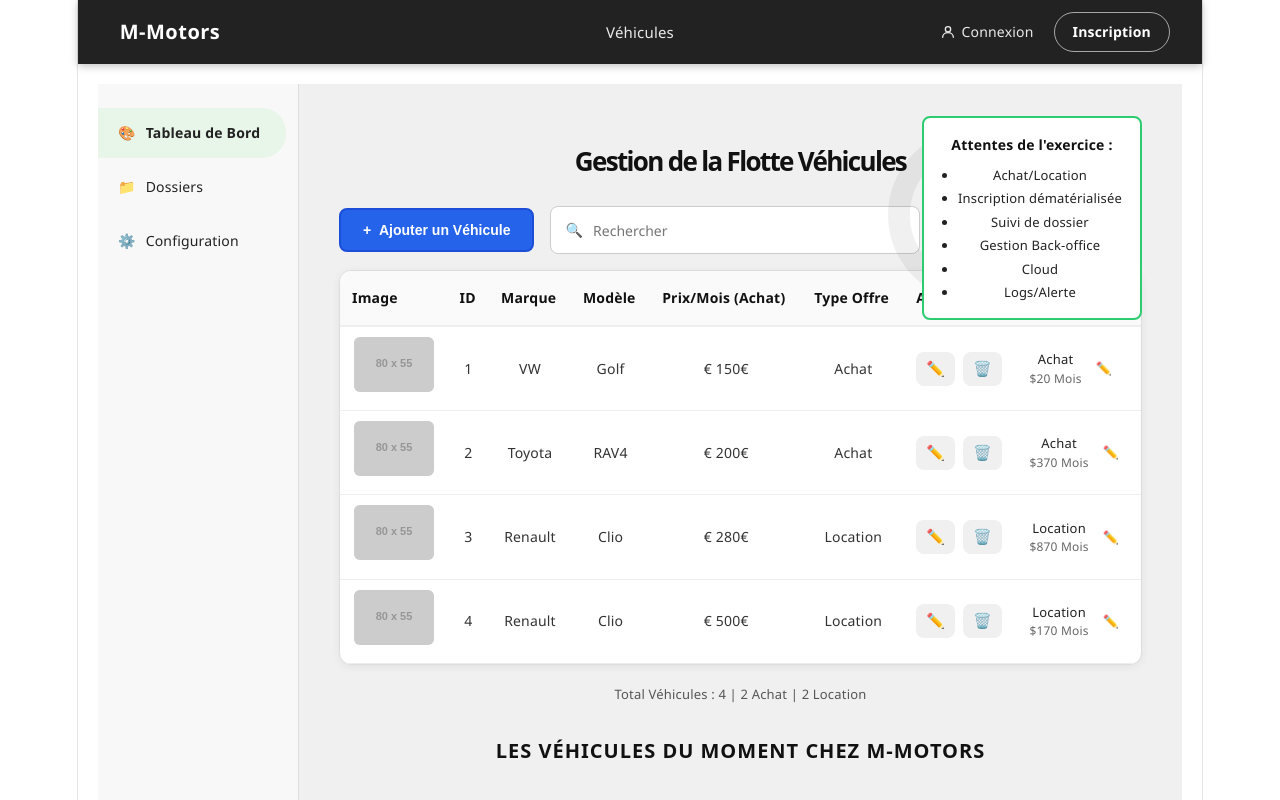
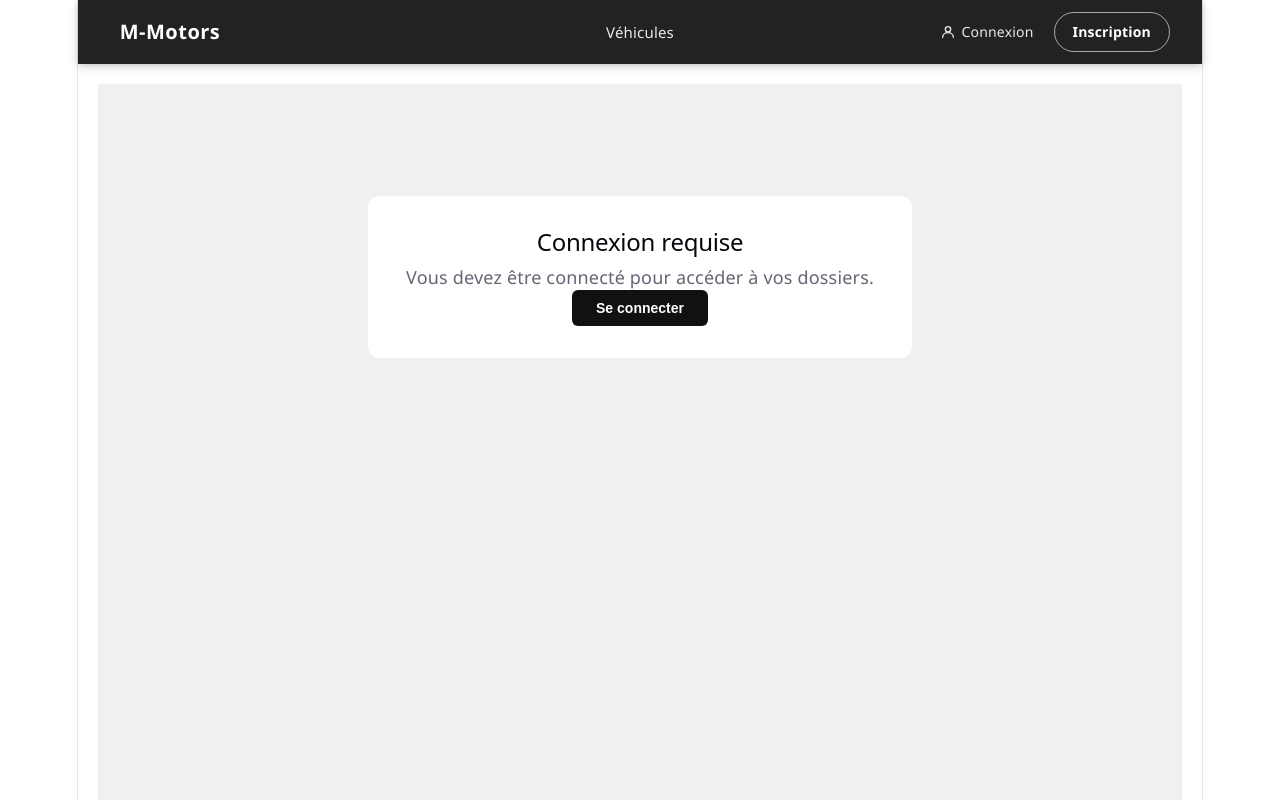
Before and after one commit to melissatefit-e4inf/mmotors, a React app in the folder frontend/: page /dossiers in a window 1280 px wide. Shown: the top 800 px of the page. Built offline with nearby package versions, Linux system fonts and the light colour scheme; no server answers; the HTML template or start-up script is replaced by a standard one.

Commit message:
feat: page suivi dossiers client

```diff
--- a/frontend/src/pages/Dossiers.jsx
+++ b/frontend/src/pages/Dossiers.jsx
@@ -1,546 +1,145 @@
 import { useState, useEffect } from "react";
-import { Link, useNavigate } from "react-router-dom";
 import API from "../api/client";
+import { useNavigate } from "react-router-dom";
 
-const CAR_PLACEHOLDER = (label) =>
-  `https://via.placeholder.com/80x55/ddd/888?text=${encodeURIComponent(label)}`;
+const statusConfig = {
+  pending:   { label: "En attente",  color: "#D97706", bg: "#FFF7ED" },
+  validated: { label: "Validé",      color: "#16A34A", bg: "#F0FDF4" },
+  refused:   { label: "Refusé",      color: "#DC2626", bg: "#FEF2F2" },
+};
 
-const MOCK_VEHICLES = [
-  { id: 1, brand: "VW",      model: "Golf",  price: 150, vehicle_type: "sale",   rental_price: 20,  mileage: 18000 },
-  { id: 2, brand: "Toyota",  model: "RAV4",  price: 200, vehicle_type: "sale",   rental_price: 370, mileage: 8000  },
-  { id: 3, brand: "Renault", model: "Clio",  price: 280, vehicle_type: "rental", rental_price: 870, mileage: 3000  },
-  { id: 4, brand: "Renault", model: "Clio",  price: 500, vehicle_type: "rental", rental_price: 170, mileage: 5000  },
-];
+const typeLabel = {
+  purchase: "Achat",
+  rental:   "Location longue durée",
+};
 
-/* ─── Sidebar ─── */
-function Sidebar({ active }) {
-  const items = [
-    { label: "Tableau de Bord", icon: "🎨", href: "/admin" },
-    { label: "Dossiers",        icon: "📁", href: "/dossiers" },
-    { label: "Configuration",   icon: "⚙️",  href: "/config" },
-  ];
-  return (
-    <aside style={styles.sidebar}>
-      {items.map(({ label, icon, href }) => (
-        <Link
-          key={label}
-          to={href}
-          style={{
-            ...styles.sidebarItem,
-            background: active === label ? "#e8f5e9" : "transparent",
-            fontWeight: active === label ? "700" : "500",
-          }}
-        >
-          <span style={{ marginRight: "10px" }}>{icon}</span>
-          {label}
-        </Link>
-      ))}
-    </aside>
-  );
-}
-
-/* ─── Main component ─── */
 export default function Dossiers() {
-  const [vehicles, setVehicles] = useState([]);
-  const [search, setSearch] = useState("");
-  const [editingId, setEditingId] = useState(null);
-  const [editForm, setEditForm] = useState({});
+  const [dossiers, setDossiers] = useState([]);
+  const [loading, setLoading]   = useState(true);
+  const [error, setError]       = useState("");
   const navigate = useNavigate();
+  const token = localStorage.getItem("token");
 
   useEffect(() => {
-    API.get("/vehicles/")
-      .then((res) => setVehicles(res.data))
-      .catch(() => setVehicles(MOCK_VEHICLES));
+    if (!token) return;
+    API.get("/dossiers/")
+      .then((res) => setDossiers(res.data))
+      .catch(() => setError("Impossible de charger vos dossiers."))
+      .finally(() => setLoading(false));
   }, []);
 
-  const filtered = vehicles.filter((v) => {
-    const q = search.toLowerCase();
+  if (!token) {
     return (
-      !q ||
-      v.brand?.toLowerCase().includes(q) ||
-      v.model?.toLowerCase().includes(q)
+      <div style={styles.page}>
+        <div style={styles.card}>
+          <h2>Connexion requise</h2>
+          <p>Vous devez être connecté pour accéder à vos dossiers.</p>
+          <button style={styles.btnPrimary} onClick={() => navigate("/login")}>
+            Se connecter
+          </button>
+        </div>
+      </div>
     );
-  });
-
-  const totalSale   = vehicles.filter((v) => v.vehicle_type === "sale").length;
-  const totalRental = vehicles.filter((v) => v.vehicle_type === "rental").length;
-
-  const handleDelete = (id) => {
-    if (!window.confirm("Supprimer ce véhicule ?")) return;
-    API.delete(`/vehicles/${id}/`)
-      .catch(() => {})
-      .finally(() => setVehicles((prev) => prev.filter((v) => v.id !== id)));
-  };
-
-  const startEdit = (v) => {
-    setEditingId(v.id);
-    setEditForm({ ...v });
-  };
-
-  const saveEdit = () => {
-    API.put(`/vehicles/${editingId}/`, editForm)
-      .catch(() => {})
-      .finally(() => {
-        setVehicles((prev) =>
-          prev.map((v) => (v.id === editingId ? { ...editForm } : v))
-        );
-        setEditingId(null);
-      });
-  };
+  }
 
   return (
-    <div style={styles.layout}>
-      <Sidebar active="Tableau de Bord" />
+    <div style={styles.page}>
+      <div style={styles.header}>
+        <h2 style={styles.title}>Mes dossiers</h2>
+        <button style={styles.btnSecondary} onClick={() => navigate("/vehicles")}>
+          Nouveau dossier
+        </button>
+      </div>
 
-      <main style={styles.main}>
-        {/* Title + decor */}
-        <div style={styles.titleRow}>
-          <h1 style={styles.title}>Gestion de la Flotte Véhicules</h1>
-          <div style={styles.decorCircle} />
+      {loading && <p style={styles.info}>Chargement…</p>}
+      {error   && <p style={styles.error}>{error}</p>}
+
+      {!loading && dossiers.length === 0 && (
+        <div style={styles.empty}>
+          <p style={{ color: "#64748B", marginBottom: "16px" }}>
+            Vous n'avez pas encore de dossier.
+          </p>
+          <button style={styles.btnPrimary} onClick={() => navigate("/vehicles")}>
+            Parcourir le catalogue
+          </button>
         </div>
+      )}
 
-        {/* Info panel */}
-        <div style={styles.infoPanel}>
-          <p style={styles.infoPanelTitle}>Attentes de l'exercice :</p>
-          <ul style={styles.infoPanelList}>
-            {[
-              "Achat/Location",
-              "Inscription dématérialisée",
-              "Suivi de dossier",
-              "Gestion Back-office",
-              "Cloud",
-              "Logs/Alerte",
-            ].map((item) => (
-              <li key={item}>{item}</li>
-            ))}
-          </ul>
-        </div>
+      <div style={styles.list}>
+        {dossiers.map((d) => {
+          const status = statusConfig[d.status] || statusConfig.pending;
+          return (
+            <div key={d.id} style={styles.dossierCard}>
+              <div style={styles.dossierTop}>
+                <div>
+                  <div style={styles.dossierTitle}>
+                    Dossier #{d.id} — {typeLabel[d.dossier_type] || d.dossier_type}
+                  </div>
+                  <div style={styles.dossierMeta}>
+                    Véhicule #{d.vehicle_id}
+                  </div>
+                  {d.notes && (
+                    <div style={styles.dossierNotes}>"{d.notes}"</div>
+                  )}
+                </div>
+                <div style={{
+                  ...styles.statusBadge,
+                  color: status.color,
+                  background: status.bg,
+                }}>
+                  {status.label}
+                </div>
+              </div>
 
-        {/* Toolbar */}
-        <div style={styles.toolbar}>
-          <button
-            style={styles.addBtn}
-            onClick={() => navigate("/vehicles/new")}
-          >
-            + &nbsp;Ajouter un Véhicule
-          </button>
-          <div style={styles.searchBox}>
-            <span style={styles.searchIcon}>🔍</span>
-            <input
-              placeholder="Rechercher"
-              value={search}
-              onChange={(e) => setSearch(e.target.value)}
-              style={styles.searchInput}
-            />
-          </div>
-        </div>
-
-        {/* Table */}
-        <div style={styles.tableWrapper}>
-          <table style={styles.table}>
-            <thead>
-              <tr>
-                {["Image","ID","Marque","Modèle","Prix/Mois (Achat)","Type Offre","Action","Statut Offre"].map(
-                  (h) => (
-                    <th key={h} style={styles.th}>
-                      {h}
-                    </th>
-                  )
-                )}
-              </tr>
-            </thead>
-            <tbody>
-              {filtered.map((v) => (
-                <tr key={v.id} style={styles.tr}>
-                  {/* Image */}
-                  <td style={styles.td}>
-                    <img
-                      src={v.image || CAR_PLACEHOLDER(`${v.brand}`)}
-                      alt={v.model}
-                      style={styles.carImg}
-                      onError={(e) => {
-                        e.target.src = CAR_PLACEHOLDER(v.brand);
-                      }}
-                    />
-                  </td>
-
-                  {/* ID */}
-                  <td style={styles.td}>{v.id}</td>
-
-                  {/* Marque */}
-                  <td style={styles.td}>
-                    {editingId === v.id ? (
-                      <input
-                        value={editForm.brand}
-                        onChange={(e) =>
-                          setEditForm((p) => ({ ...p, brand: e.target.value }))
-                        }
-                        style={styles.editInput}
-                      />
-                    ) : (
-                      v.brand
-                    )}
-                  </td>
-
-                  {/* Modèle */}
-                  <td style={styles.td}>
-                    {editingId === v.id ? (
-                      <input
-                        value={editForm.model}
-                        onChange={(e) =>
-                          setEditForm((p) => ({ ...p, model: e.target.value }))
-                        }
-                        style={styles.editInput}
-                      />
-                    ) : (
-                      v.model
-                    )}
-                  </td>
-
-                  {/* Prix */}
-                  <td style={styles.td}>
-                    {editingId === v.id ? (
-                      <input
-                        type="number"
-                        value={editForm.price}
-                        onChange={(e) =>
-                          setEditForm((p) => ({ ...p, price: e.target.value }))
-                        }
-                        style={{ ...styles.editInput, width: "80px" }}
-                      />
-                    ) : (
-                      `€ ${v.price}€`
-                    )}
-                  </td>
-
-                  {/* Type offre */}
-                  <td style={styles.td}>
-                    {v.vehicle_type === "sale" ? "Achat" : "Location"}
-                  </td>
-
-                  {/* Actions */}
-                  <td style={styles.td}>
-                    <div style={{ display: "flex", gap: "8px" }}>
-                      {editingId === v.id ? (
-                        <>
-                          <button style={styles.saveBtn} onClick={saveEdit}>
-                            ✓
-                          </button>
-                          <button
-                            style={styles.cancelBtn}
-                            onClick={() => setEditingId(null)}
-                          >
-                            ✕
-                          </button>
-                        </>
-                      ) : (
-                        <>
-                          <button
-                            style={styles.iconBtn}
-                            onClick={() => startEdit(v)}
-                            title="Modifier"
-                          >
-                            ✏️
-                          </button>
-                          <button
-                            style={styles.iconBtnDanger}
-                            onClick={() => handleDelete(v.id)}
-                            title="Supprimer"
-                          >
-                            🗑️
-                          </button>
-                        </>
-                      )}
+              <div style={styles.timeline}>
+                {["pending", "validated"].map((step, i) => {
+                  const steps = ["pending", "validated", "refused"];
+                  const currentIdx = steps.indexOf(d.status);
+                  const active = i <= (d.status === "refused" ? 0 : currentIdx);
+                  return (
+                    <div key={step} style={styles.timelineStep}>
+                      <div style={{
+                        ...styles.timelineDot,
+                        background: active ? "#1D4ED8" : "#E2E8F0",
+                      }} />
+                      <div style={{
+                        ...styles.timelineLabel,
+                        color: active ? "#1D4ED8" : "#94A3B8",
+                        fontWeight: active ? "600" : "400",
+                      }}>
+                        {step === "pending" ? "Déposé" : "Traité"}
+                      </div>
                     </div>
-                  </td>
-
-                  {/* Statut offre */}
-                  <td style={styles.td}>
-                    <div style={styles.statutCell}>
-                      <span style={styles.statutText}>
-                        {v.vehicle_type === "sale" ? "Achat" : "Location"}
-                        <br />
-                        <span style={styles.statutSub}>
-                          {v.rental_price
-                            ? `$${v.rental_price} Mois`
-                            : "—"}
-                        </span>
-                      </span>
-                      <button style={styles.statutEdit}>✏️</button>
-                    </div>
-                  </td>
-                </tr>
-              ))}
-            </tbody>
-          </table>
-        </div>
-
-        {/* Footer count */}
-        <p style={styles.footerCount}>
-          Total Véhicules : {vehicles.length} | {totalSale} Achat |{" "}
-          {totalRental} Location
-        </p>
-
-        {/* Featured section */}
-        <h2 style={styles.featuredTitle}>
-          LES VÉHICULES DU MOMENT CHEZ M-MOTORS
-        </h2>
-      </main>
+                  );
+                })}
+              </div>
+            </div>
+          );
+        })}
+      </div>
     </div>
   );
 }
 
-/* ─────────────────── Styles ─────────────────── */
 const styles = {
-  layout: {
-    display: "flex",
-    minHeight: "100vh",
-    backgroundColor: "#f0f0f0",
-    fontFamily: "'Segoe UI', Helvetica, Arial, sans-serif",
-  },
-
-  /* Sidebar */
-  sidebar: {
-    width: "200px",
-    flexShrink: 0,
-    backgroundColor: "#f8f8f8",
-    borderRight: "1px solid #ddd",
-    padding: "24px 0",
-    display: "flex",
-    flexDirection: "column",
-    gap: "4px",
-  },
-  sidebarItem: {
-    display: "flex",
-    alignItems: "center",
-    padding: "12px 20px",
-    color: "#222",
-    textDecoration: "none",
-    fontSize: "14px",
-    borderRadius: "0 24px 24px 0",
-    marginRight: "12px",
-    transition: "background 0.15s",
-  },
-
-  /* Main */
-  main: {
-    flex: 1,
-    padding: "32px 40px",
-    position: "relative",
-  },
-
-  titleRow: {
-    position: "relative",
-    marginBottom: "16px",
-  },
-  title: {
-    fontSize: "26px",
-    fontWeight: "800",
-    color: "#111",
-    textAlign: "center",
-  },
-  decorCircle: {
-    position: "absolute",
-    top: "-20px",
-    right: "80px",
-    width: "130px",
-    height: "130px",
-    borderRadius: "50%",
-    border: "22px solid rgba(0,0,0,0.06)",
-    pointerEvents: "none",
-  },
-
-  /* Info panel */
-  infoPanel: {
-    position: "absolute",
-    top: "32px",
-    right: "40px",
-    border: "2px solid #2ecc71",
-    borderRadius: "8px",
-    padding: "14px 18px",
-    backgroundColor: "#fff",
-    maxWidth: "240px",
-    zIndex: 10,
-  },
-  infoPanelTitle: {
-    fontWeight: "800",
-    fontSize: "14px",
-    marginBottom: "6px",
-    color: "#111",
-  },
-  infoPanelList: {
-    margin: 0,
-    paddingLeft: "16px",
-    fontSize: "13px",
-    color: "#222",
-    lineHeight: "1.8",
-  },
-
-  /* Toolbar */
-  toolbar: {
-    display: "flex",
-    alignItems: "center",
-    gap: "16px",
-    marginBottom: "16px",
-    marginTop: "8px",
-  },
-  addBtn: {
-    padding: "12px 22px",
-    background: "#2563EB",
-    color: "#fff",
-    border: "2px solid #1d4ed8",
-    borderRadius: "8px",
-    fontWeight: "700",
-    fontSize: "14px",
-    cursor: "pointer",
-    whiteSpace: "nowrap",
-  },
-  searchBox: {
-    display: "flex",
-    alignItems: "center",
-    border: "1.5px solid #ccc",
-    borderRadius: "8px",
-    background: "#fff",
-    padding: "10px 14px",
-    gap: "8px",
-    flex: 1,
-    maxWidth: "340px",
-  },
-  searchIcon: { fontSize: "14px", color: "#888" },
-  searchInput: {
-    border: "none",
-    outline: "none",
-    fontSize: "14px",
-    color: "#333",
-    width: "100%",
-    fontFamily: "inherit",
-  },
-
-  /* Table */
-  tableWrapper: {
-    background: "#fff",
-    borderRadius: "12px",
-    overflow: "hidden",
-    border: "1px solid #ddd",
-    boxShadow: "0 2px 8px rgba(0,0,0,0.06)",
-  },
-  table: {
-    width: "100%",
-    borderCollapse: "collapse",
-    fontSize: "14px",
-  },
-  th: {
-    padding: "14px 12px",
-    textAlign: "left",
-    fontWeight: "700",
-    color: "#111",
-    borderBottom: "2px solid #eee",
-    backgroundColor: "#fafafa",
-    whiteSpace: "nowrap",
-  },
-  tr: {
-    borderBottom: "1px solid #eee",
-    transition: "background 0.15s",
-  },
-  td: {
-    padding: "10px 12px",
-    color: "#333",
-    verticalAlign: "middle",
-  },
-  carImg: {
-    width: "80px",
-    height: "55px",
-    objectFit: "cover",
-    borderRadius: "6px",
-    backgroundColor: "#eee",
-  },
-
-  /* Edit inline */
-  editInput: {
-    border: "1.5px solid #2563EB",
-    borderRadius: "6px",
-    padding: "6px 8px",
-    fontSize: "13px",
-    outline: "none",
-    width: "100px",
-    fontFamily: "inherit",
-  },
-
-  /* Action buttons */
-  iconBtn: {
-    background: "#f0f0f0",
-    border: "none",
-    borderRadius: "8px",
-    padding: "8px 10px",
-    cursor: "pointer",
-    fontSize: "15px",
-  },
-  iconBtnDanger: {
-    background: "#f0f0f0",
-    border: "none",
-    borderRadius: "8px",
-    padding: "8px 10px",
-    cursor: "pointer",
-    fontSize: "15px",
-  },
-  saveBtn: {
-    background: "#22c55e",
-    color: "#fff",
-    border: "none",
-    borderRadius: "8px",
-    padding: "8px 12px",
-    cursor: "pointer",
-    fontWeight: "700",
-    fontSize: "14px",
-  },
-  cancelBtn: {
-    background: "#ef4444",
-    color: "#fff",
-    border: "none",
-    borderRadius: "8px",
-    padding: "8px 12px",
-    cursor: "pointer",
-    fontWeight: "700",
-    fontSize: "14px",
-  },
-
-  /* Statut offre */
-  statutCell: {
-    display: "flex",
-    alignItems: "center",
-    gap: "8px",
-  },
-  statutText: {
-    fontSize: "13px",
-    color: "#222",
-    lineHeight: "1.4",
-  },
-  statutSub: {
-    fontSize: "12px",
-    color: "#666",
-  },
-  statutEdit: {
-    background: "none",
-    border: "none",
-    cursor: "pointer",
-    fontSize: "13px",
-    color: "#888",
-  },
-
-  /* Footer */
-  footerCount: {
-    textAlign: "center",
-    fontSize: "13px",
-    color: "#555",
-    margin: "16px 0 32px",
-  },
-
-  featuredTitle: {
-    textAlign: "center",
-    fontWeight: "800",
-    fontSize: "20px",
-    letterSpacing: "1px",
-    color: "#111",
-    textTransform: "uppercase",
-  },
+  page: { backgroundColor: "#f0f0f0", minHeight: "100vh", padding: "32px 24px", fontFamily: "'Segoe UI', Helvetica, Arial, sans-serif" },
+  header: { display: "flex", justifyContent: "space-between", alignItems: "center", maxWidth: "720px", margin: "0 auto 24px" },
+  title: { fontSize: "22px", fontWeight: "800", color: "#111", margin: 0 },
+  list: { maxWidth: "720px", margin: "0 auto", display: "flex", flexDirection: "column", gap: "16px" },
+  dossierCard: { background: "#fff", borderRadius: "12px", padding: "20px 24px", boxShadow: "0 1px 6px rgba(0,0,0,0.06)", border: "1px solid #E2E8F0" },
+  dossierTop: { display: "flex", justifyContent: "space-between", alignItems: "flex-start", marginBottom: "16px" },
+  dossierTitle: { fontWeight: "700", fontSize: "16px", color: "#111" },
+  dossierMeta: { fontSize: "13px", color: "#64748B", marginTop: "4px" },
+  dossierNotes: { fontSize: "12px", color: "#94A3B8", marginTop: "6px", fontStyle: "italic" },
+  statusBadge: { padding: "4px 12px", borderRadius: "20px", fontSize: "13px", fontWeight: "600", whiteSpace: "nowrap" },
+  timeline: { display: "flex", gap: "32px", paddingTop: "12px", borderTop: "1px solid #F1F5F9" },
+  timelineStep: { display: "flex", alignItems: "center", gap: "8px" },
+  timelineDot: { width: "10px", height: "10px", borderRadius: "50%", flexShrink: 0 },
+  timelineLabel: { fontSize: "12px" },
+  card: { background: "#fff", borderRadius: "12px", padding: "32px", maxWidth: "480px", margin: "80px auto", textAlign: "center" },
+  empty: { background: "#fff", borderRadius: "12px", padding: "40px", maxWidth: "720px", margin: "0 auto", textAlign: "center" },
+  info: { textAlign: "center", color: "#888" },
+  error: { textAlign: "center", color: "#DC2626" },
+  btnPrimary: { padding: "10px 24px", background: "#111", color: "#fff", border: "none", borderRadius: "6px", fontWeight: "600", fontSize: "14px", cursor: "pointer" },
+  btnSecondary: { padding: "8px 20px", background: "#fff", color: "#111", border: "2px solid #111", borderRadius: "6px", fontWeight: "600", fontSize: "14px", cursor: "pointer" },
 };
```
